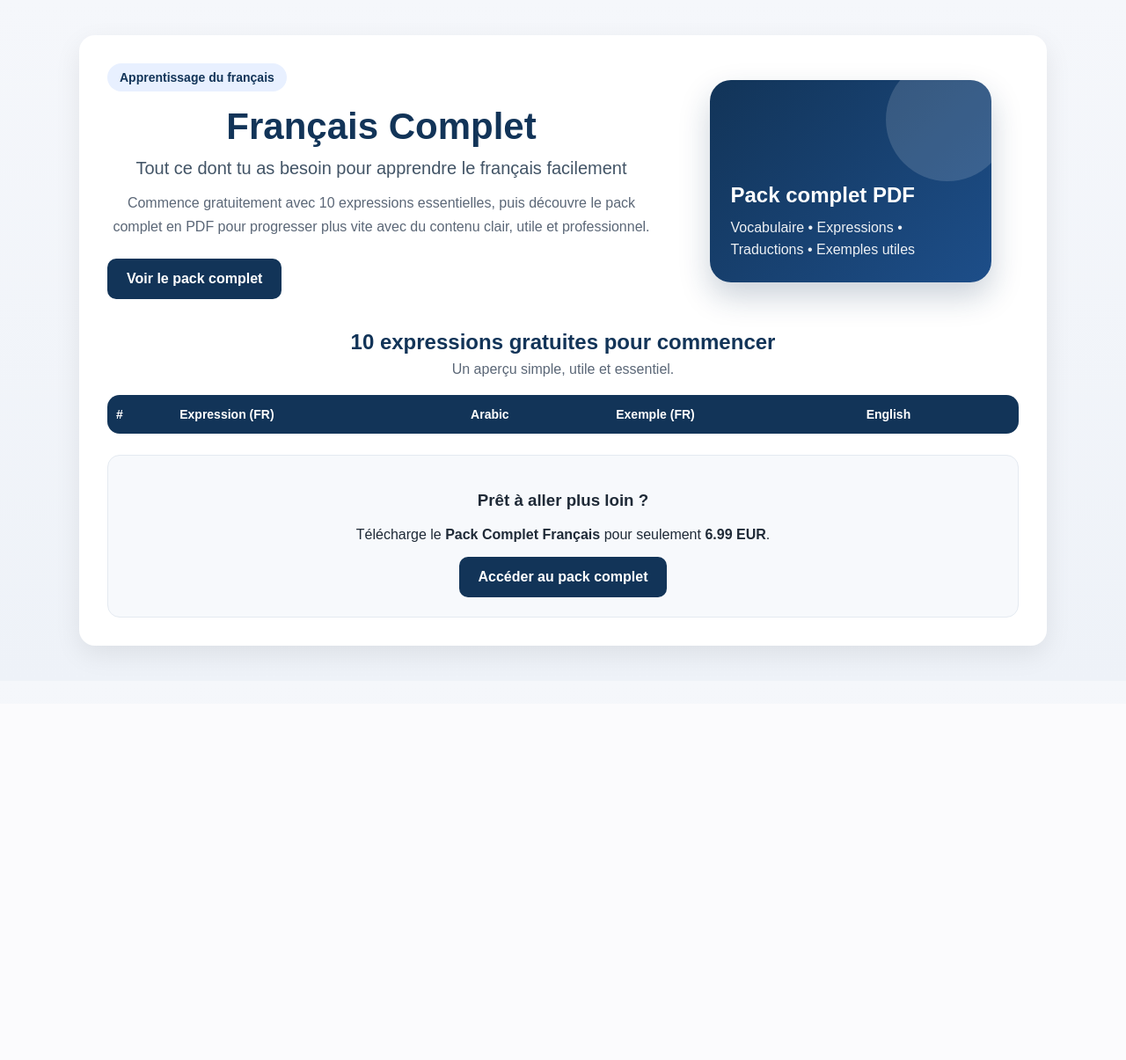
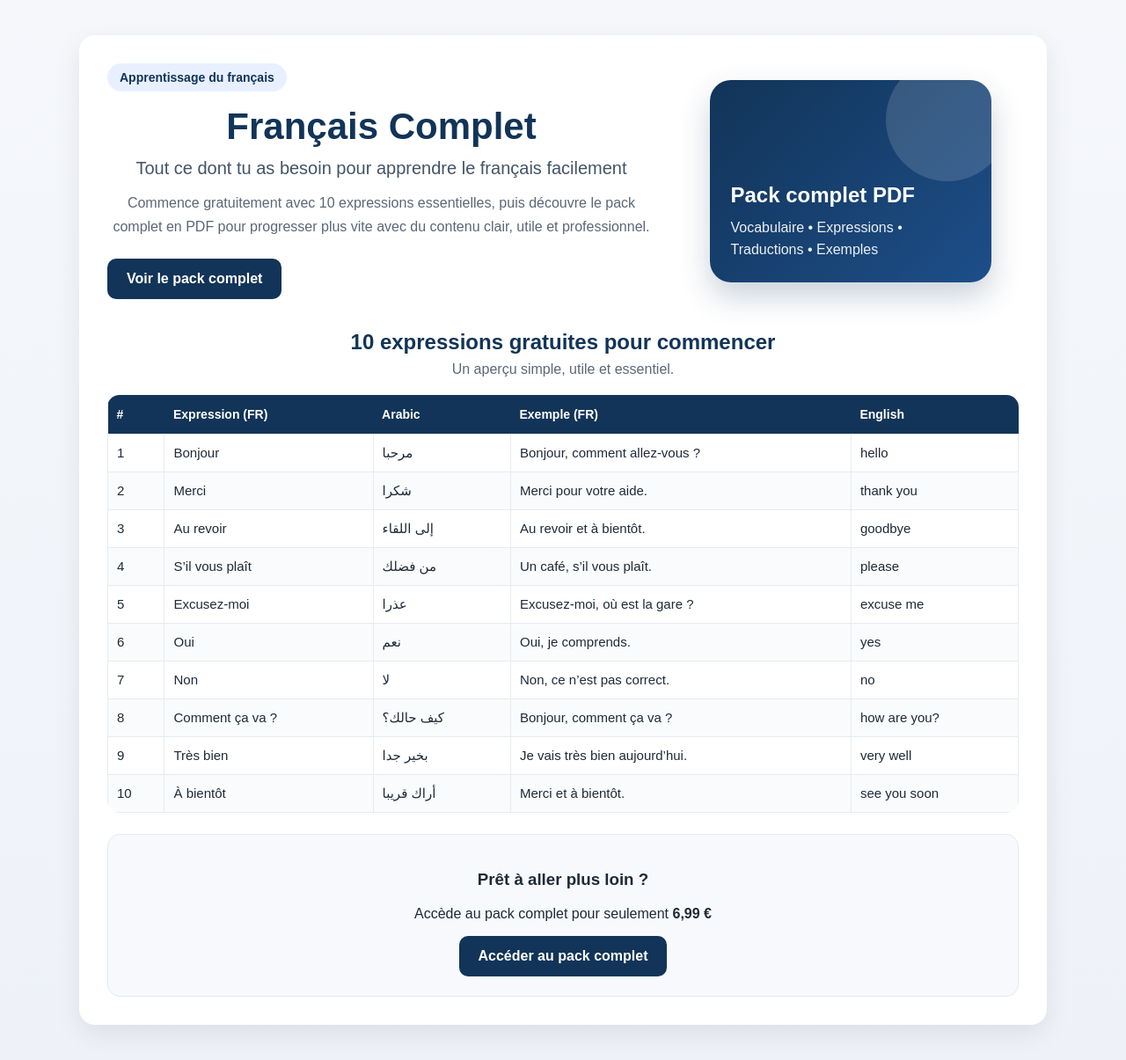
Before and after one commit to anouarjounayd/site-premium-francais, a Flask app: template templates/index.html in a window 1280 px wide. Shown: the whole page at 88% size. Before the commit the page ends 774 px from the top, so only its background shows below. Run offline with Flask 3, Linux system fonts and the light colour scheme; the template is opened without the code that fills it, so the values that code supplies are empty.

Commit message:
fix templates structure

```diff
--- a/templates/index.html
+++ b/templates/index.html
@@ -9,17 +9,27 @@
 <body>
 
 <div class="container">
+
+    <!-- HERO -->
     <section class="hero">
         <div class="hero-text">
             <span class="badge">Apprentissage du français</span>
+
             <h1>Français Complet</h1>
-                <p class="subtitle">Tout ce dont tu as besoin pour apprendre le français facilement</p>
+
+            <p class="subtitle">
+                Tout ce dont tu as besoin pour apprendre le français facilement
+            </p>
+
             <p class="intro">
                 Commence gratuitement avec 10 expressions essentielles,
                 puis découvre le pack complet en PDF pour progresser plus vite
                 avec du contenu clair, utile et professionnel.
             </p>
-                <a class="btn" href="{{ url_for('premium') }}">Voir le pack complet</a>
+
+            <a class="btn" href="{{ url_for('premium') }}">
+                Voir le pack complet
+            </a>
         </div>
 
         <div class="hero-visual">
@@ -27,12 +37,13 @@
                 <div class="visual-circle"></div>
                 <div class="visual-content">
                     <h3>Pack complet PDF</h3>
-                        <p>Vocabulaire • Expressions • Traductions • Exemples utiles</p>
+                    <p>Vocabulaire • Expressions • Traductions • Exemples</p>
                 </div>
             </div>
         </div>
     </section>
 
+    <!-- SECTION GRATUITE -->
     <section class="section-header">
         <h2>10 expressions gratuites pour commencer</h2>
         <p>Un aperçu simple, utile et essentiel.</p>
@@ -49,26 +60,33 @@
             </tr>
         </thead>
         <tbody>
-                {% for row in free_rows %}
-                <tr>
-                    <td>{{ row[0] }}</td>
-                    <td>{{ row[1] }}</td>
-                    <td>{{ row[2] }}</td>
-                    <td>{{ row[3] }}</td>
-                    <td>{{ row[4] }}</td>
-                </tr>
-                {% endfor %}
+
+            <tr><td>1</td><td>Bonjour</td><td>مرحبا</td><td>Bonjour, comment allez-vous ?</td><td>hello</td></tr>
+            <tr><td>2</td><td>Merci</td><td>شكرا</td><td>Merci pour votre aide.</td><td>thank you</td></tr>
+            <tr><td>3</td><td>Au revoir</td><td>إلى اللقاء</td><td>Au revoir et à bientôt.</td><td>goodbye</td></tr>
+            <tr><td>4</td><td>S’il vous plaît</td><td>من فضلك</td><td>Un café, s’il vous plaît.</td><td>please</td></tr>
+            <tr><td>5</td><td>Excusez-moi</td><td>عذرا</td><td>Excusez-moi, où est la gare ?</td><td>excuse me</td></tr>
+            <tr><td>6</td><td>Oui</td><td>نعم</td><td>Oui, je comprends.</td><td>yes</td></tr>
+            <tr><td>7</td><td>Non</td><td>لا</td><td>Non, ce n’est pas correct.</td><td>no</td></tr>
+            <tr><td>8</td><td>Comment ça va ?</td><td>كيف حالك؟</td><td>Bonjour, comment ça va ?</td><td>how are you?</td></tr>
+            <tr><td>9</td><td>Très bien</td><td>بخير جدا</td><td>Je vais très bien aujourd’hui.</td><td>very well</td></tr>
+            <tr><td>10</td><td>À bientôt</td><td>أراك قريبا</td><td>Merci et à bientôt.</td><td>see you soon</td></tr>
+
         </tbody>
     </table>
 
-        <section class="cta-box">
+    <!-- CTA -->
+    <div class="cta-box">
         <h3>Prêt à aller plus loin ?</h3>
         <p>
-                Télécharge le <strong>Pack Complet Français</strong> pour seulement
-                <strong>6.99 EUR</strong>.
+            Accède au pack complet pour seulement <strong>6,99 €</strong>
         </p>
-            <a class="btn" href="{{ url_for('premium') }}">Accéder au pack complet</a>
-        </section>
+
+        <a class="btn" href="{{ url_for('premium') }}">
+            Accéder au pack complet
+        </a>
+    </div>
+
 </div>
 
 </body>
```
Lines whose indentation alone changed are shown as unchanged.
